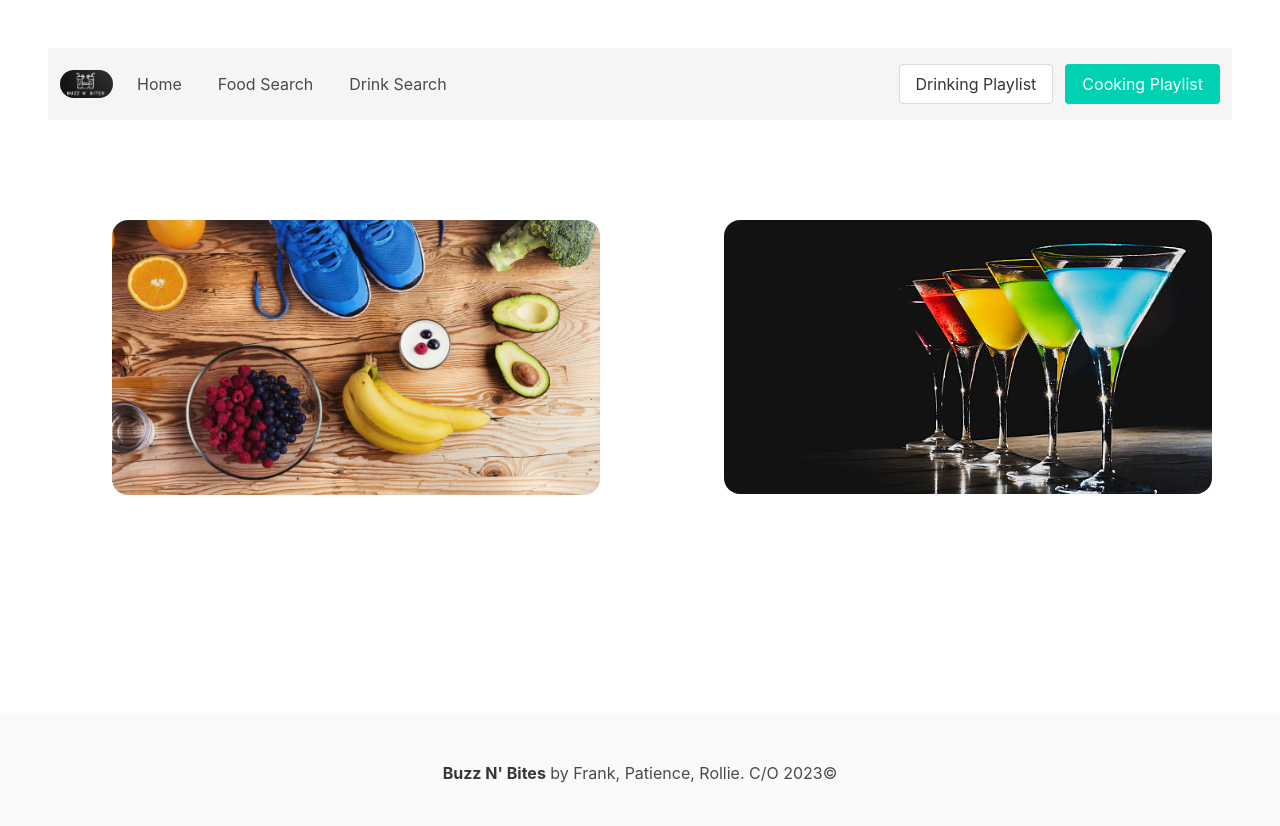
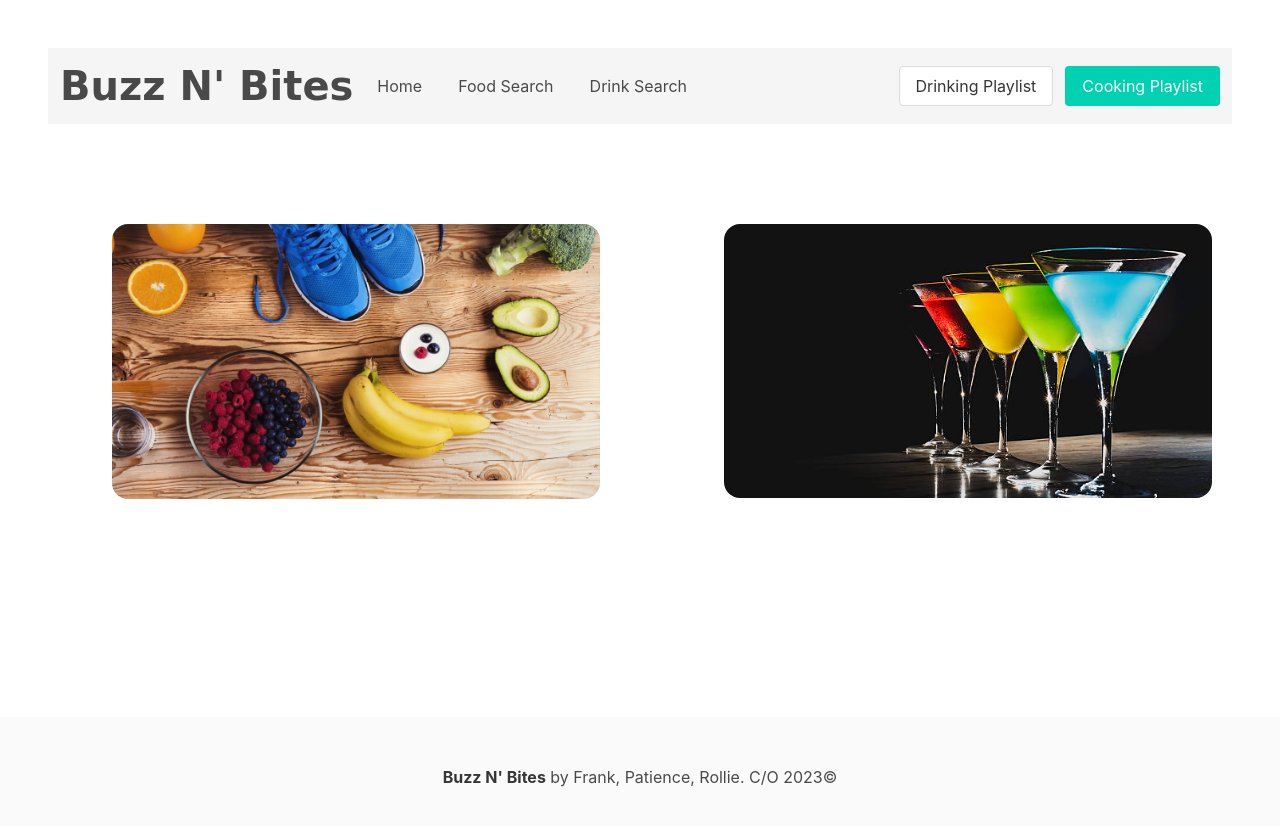
Before and after one commit to Rollieh27/BuzzNBites, a plain HTML site: page index.html in a window 1280 px wide. Drawn offline with nearby package versions, Linux system fonts and the light colour scheme.

Commit message:
update index

```diff
--- a/index.html
+++ b/index.html
@@ -10,8 +10,8 @@
         <header class="section">
     <nav class="navbar is-light">
       <div class="navbar-brand">
-        <a class="navbar-item" href="index.html">
-          <img src="Buzzlogo.png" alt="Buzz N Bites: Finding new favorites, at home" width: 200 height: 200>
+        <a class="navbar-item logo" href="index.html">
+          <strong>Buzz N' Bites</strong>
         </a>
 
       </div>
```
